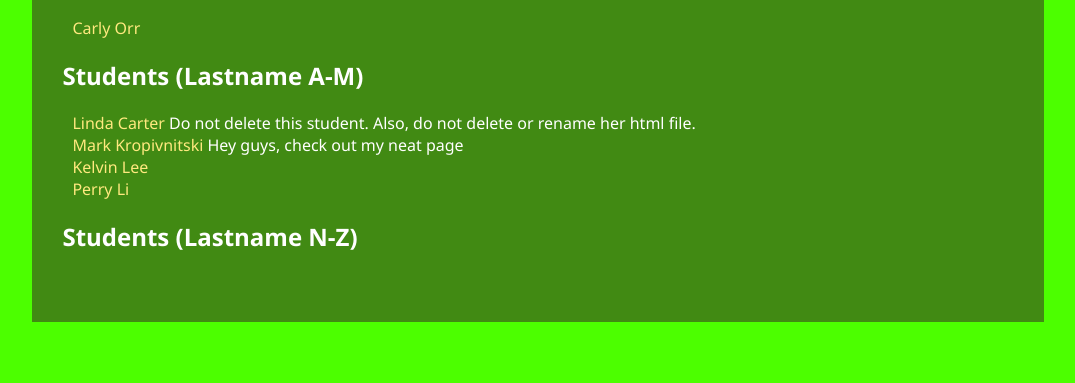
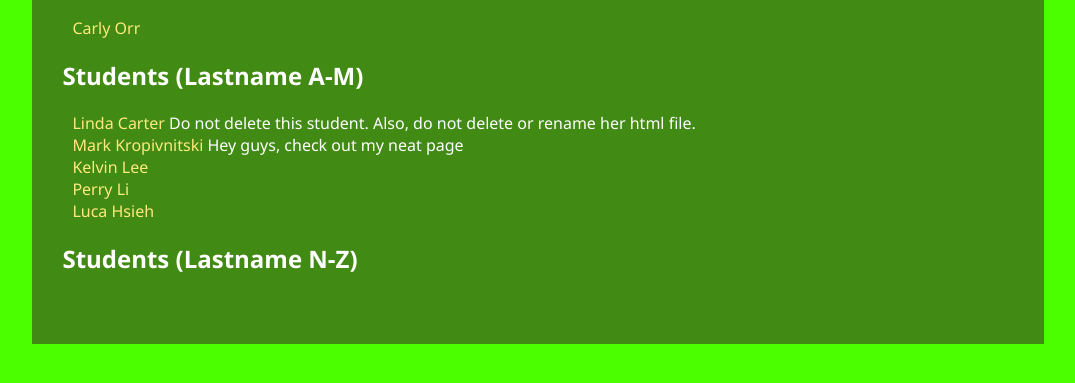
Before and after one commit to comp1111/everton, a plain HTML site: page Index.html in a window 1280 px wide. Shown: the part 227-610 px from the top of the page, without its empty margins (102-1177 px from the left). Drawn offline with Linux system fonts and the light colour scheme.

Commit message:
Add Luca's page & modified index.html

```diff
--- a/Index.html
+++ b/Index.html
@@ -25,6 +25,7 @@
             <li><a href="MarkKropivnitski.html">Mark Kropivnitski</a> Hey guys, check out my neat page</li>
             <li><a href="KelvinLee.html">Kelvin Lee</a></li>
             <li><a href="PerryLi.html">Perry Li</a></li>
+            <li><a href="LucaHsieh.html">Luca Hsieh</a></li>
         </ul>
 
         <h2>Students (Lastname N-Z)</h2>
--- /dev/null
+++ b/Style/Style_Luca_Hsieh.css
@@ -0,0 +1,55 @@
+body {
+  font-family: Segoe UI, arial, sans-serif;
+  background-color: darkgrey;
+  color: #ffffff;
+}
+
+img.person {
+    width: 120px;
+    float:  left;
+    padding-left:  30px;
+    padding-right:  30px;
+}
+
+div#bio {
+    width:  80%;
+    padding-left:  30px;
+}
+
+div#logo {
+    padding: 15px;
+    margin: 20px auto 0px auto;
+    text-align: center;
+}
+
+div#container {
+  background-color: black;
+  min-width:850px;
+  margin-left: auto;
+  margin-right: auto;
+  min-height: 300px;
+  margin: 0 auto -4em;
+  clear: both;
+  margin-left: auto;
+  margin-right: auto;
+  width: 80%;
+    padding-bottom: 50px;
+}
+
+h1, h2, div>a {
+    padding-left:  30px;
+}
+
+ul>li {
+    list-style-type: none;
+}
+
+a {
+    text-decoration: none;
+    color:  #FFE97F;
+    outline:  none;
+}
+
+img {border:  0;}
+
+a img {outline:  none;}
```
Also changed, not shown: LucaHsieh.html (added, +25 -0 lines), 1 other file.
